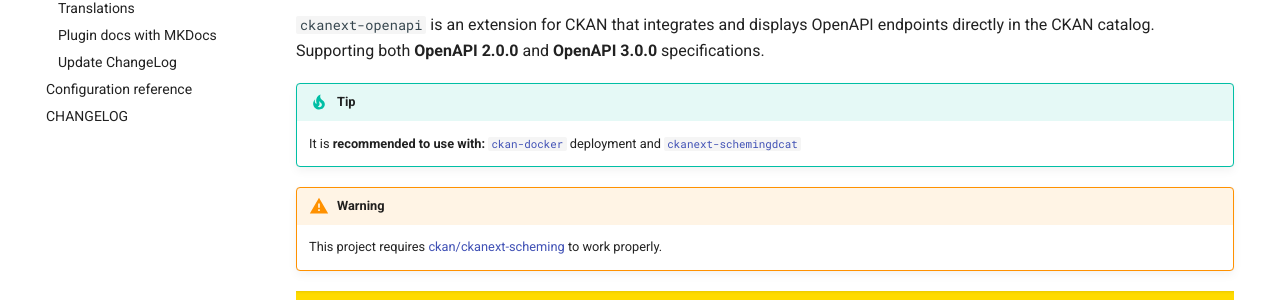
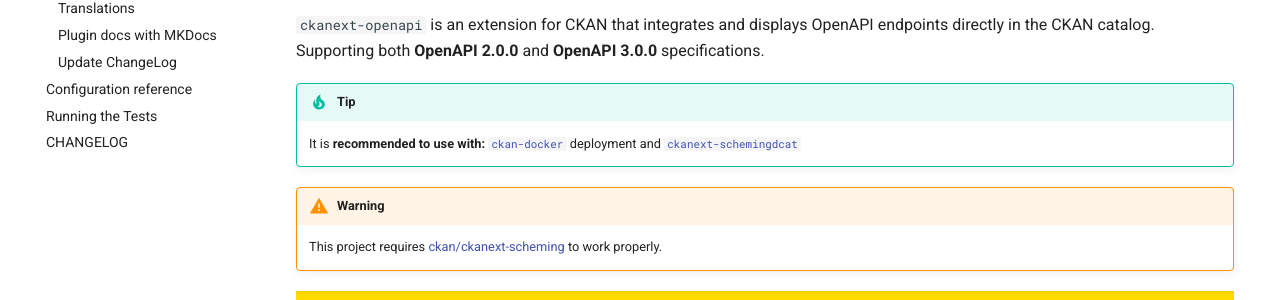
Before and after one commit to mjanez/ckanext-openapi, an MkDocs documentation site: the page built from docs/index.md, in a window 1280 px wide. Shown: the part 211-511 px from the top of the page. Built offline with MkDocs 1.6.1 and Material for MkDocs 9.7.7, drawn with Linux system fonts in a browser that asks for light colours; comment, search, counter and statistics services are not loaded.

Commit message:
Add tests.md

```diff
--- a/mkdocs.yml
+++ b/mkdocs.yml
@@ -12,7 +12,8 @@
     - Translations: v1/dev-translations.md
     - Plugin docs with MKDocs: v1/dev-mkdocs.md
     - Update ChangeLog: v1/dev-changelog.md
-  - Configuration reference: 'v1/configuration.md'
+  - Configuration reference: v1/configuration.md
+  - Running the Tests: v1/tests.md
   - CHANGELOG: changelog.md
 
 theme:
```
